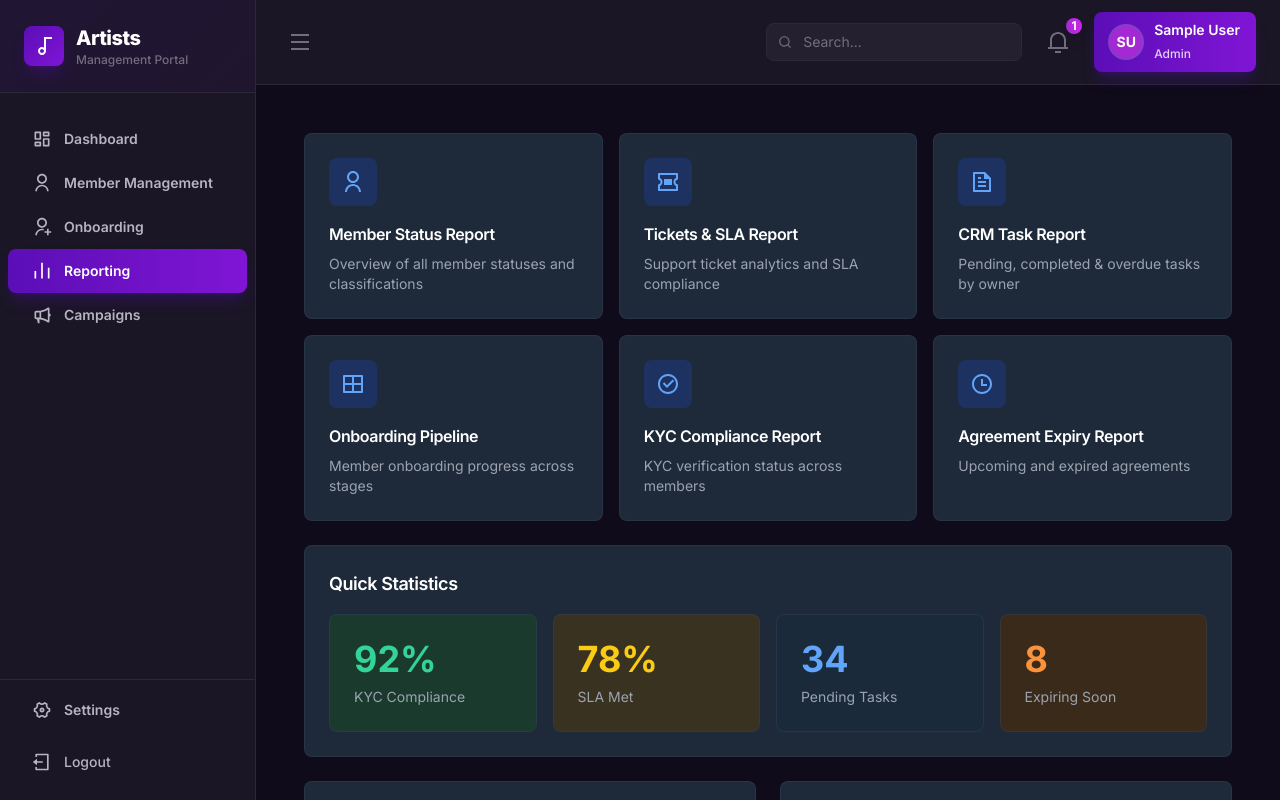
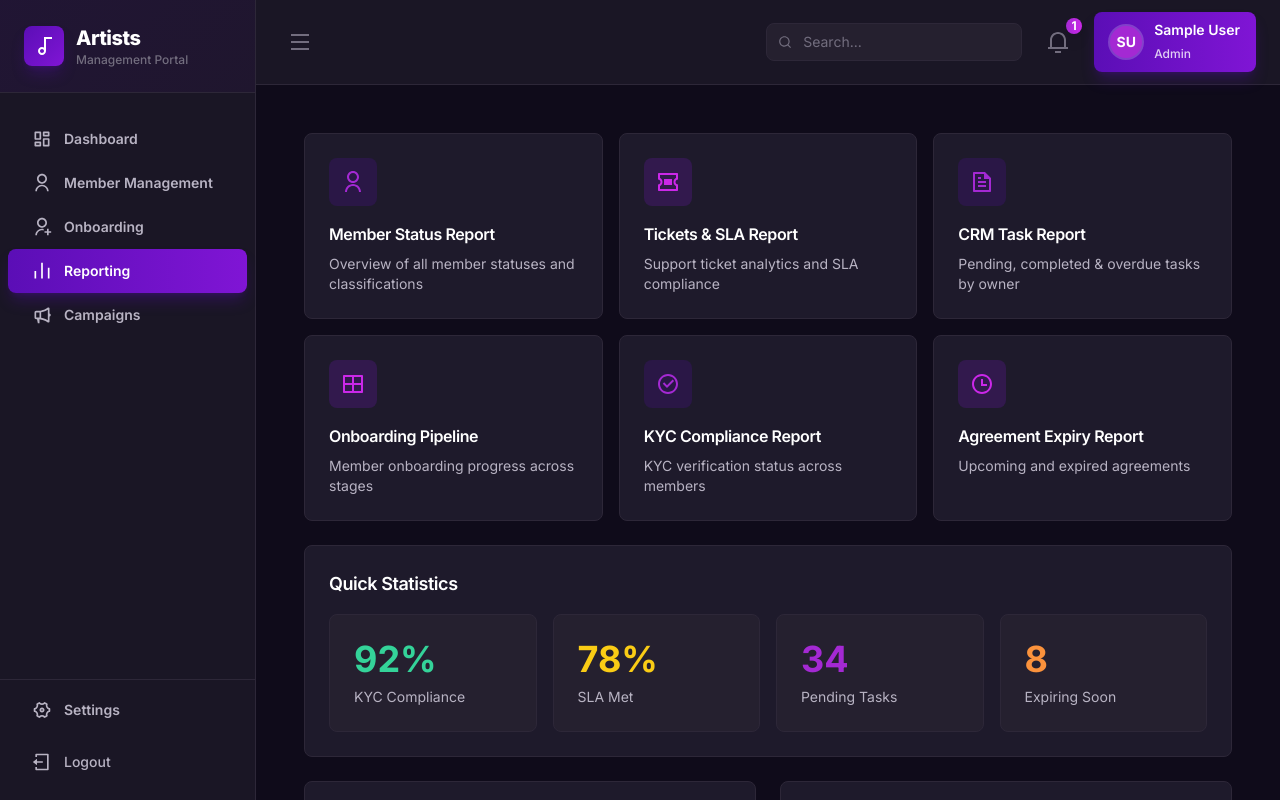
Before and after one commit to rahulgoongoonalo/CRM-, a React (Vite) app: page /reporting in a window 1280 px wide. Built offline with nearby package versions, Linux system fonts and the light colour scheme; sample sign-in values are in the browser's storage.

Commit message:
color chnage on report page

```diff
--- a/src/pages/Reporting.jsx
+++ b/src/pages/Reporting.jsx
@@ -6,64 +6,64 @@ const Reporting = () => {
       icon: <RiUserLine className="text-2xl" />,
       title: 'Member Status Report',
       description: 'Overview of all member statuses and classifications',
-      iconBg: 'bg-blue-900/50',
-      iconColor: 'text-blue-400'
+      iconBg: 'bg-brand-primary/20',
+      iconColor: 'text-brand-accent'
     },
     {
       icon: <RiTicket2Line className="text-2xl" />,
       title: 'Tickets & SLA Report',
       description: 'Support ticket analytics and SLA compliance',
-      iconBg: 'bg-blue-900/50',
-      iconColor: 'text-blue-400'
+      iconBg: 'bg-brand-secondary/20',
+      iconColor: 'text-brand-highlight'
     },
     {
       icon: <RiFileTextLine className="text-2xl" />,
       title: 'CRM Task Report',
       description: 'Pending, completed & overdue tasks by owner',
-      iconBg: 'bg-blue-900/50',
-      iconColor: 'text-blue-400'
+      iconBg: 'bg-brand-primary/20',
+      iconColor: 'text-brand-accent'
     },
     {
       icon: <RiLayoutGridLine className="text-2xl" />,
       title: 'Onboarding Pipeline',
       description: 'Member onboarding progress across stages',
-      iconBg: 'bg-blue-900/50',
-      iconColor: 'text-blue-400'
+      iconBg: 'bg-brand-secondary/20',
+      iconColor: 'text-brand-highlight'
     },
     {
       icon: <RiCheckboxCircleLine className="text-2xl" />,
       title: 'KYC Compliance Report',
       description: 'KYC verification status across members',
-      iconBg: 'bg-blue-900/50',
-      iconColor: 'text-blue-400'
+      iconBg: 'bg-brand-primary/20',
+      iconColor: 'text-brand-accent'
     },
     {
       icon: <RiTimeLine className="text-2xl" />,
       title: 'Agreement Expiry Report',
       description: 'Upcoming and expired agreements',
-      iconBg: 'bg-blue-900/50',
-      iconColor: 'text-blue-400'
+      iconBg: 'bg-brand-secondary/20',
+      iconColor: 'text-brand-highlight'
     },
   ];
 
   const quickStats = [
-    { value: '92%', label: 'KYC Compliance', color: 'bg-emerald-500/10', textColor: 'text-emerald-400', bgDark: 'bg-[#1a3a2e]' },
-    { value: '78%', label: 'SLA Met', color: 'bg-yellow-500/10', textColor: 'text-yellow-400', bgDark: 'bg-[#3a3220]' },
-    { value: '34', label: 'Pending Tasks', color: 'bg-blue-500/10', textColor: 'text-blue-400', bgDark: 'bg-[#1a2a3a]' },
-    { value: '8', label: 'Expiring Soon', color: 'bg-orange-500/10', textColor: 'text-orange-400', bgDark: 'bg-[#3a2a1a]' },
+    { value: '92%', label: 'KYC Compliance', color: 'bg-emerald-500/10', textColor: 'text-emerald-400', bgDark: 'bg-surface-lighter' },
+    { value: '78%', label: 'SLA Met', color: 'bg-yellow-500/10', textColor: 'text-yellow-400', bgDark: 'bg-surface-lighter' },
+    { value: '34', label: 'Pending Tasks', color: 'bg-brand-primary/10', textColor: 'text-brand-accent', bgDark: 'bg-surface-lighter' },
+    { value: '8', label: 'Expiring Soon', color: 'bg-orange-500/10', textColor: 'text-orange-400', bgDark: 'bg-surface-lighter' },
   ];
 
   const membersByTier = [
-    { tier: 'Tier 1 (Premier)', count: 156, percentage: 52, color: 'bg-yellow-500' },
-    { tier: 'Tier 2 (Elite)', count: 124, percentage: 41, color: 'bg-blue-500' },
-    { tier: 'Tier 3 (Standard)', count: 67, percentage: 22, color: 'bg-gray-500' },
+    { tier: 'Tier 1 (Premier)', count: 156, percentage: 52, color: 'bg-gradient-to-r from-yellow-500 to-yellow-600' },
+    { tier: 'Tier 2 (Elite)', count: 124, percentage: 41, color: 'bg-gradient-to-r from-brand-primary to-brand-secondary' },
+    { tier: 'Tier 3 (Standard)', count: 67, percentage: 22, color: 'bg-gradient-to-r from-gray-500 to-gray-600' },
   ];
 
   const onboardingSources = [
-    { source: 'Personal References', count: 89, percentage: 78, color: 'bg-blue-500' },
-    { source: 'Curated Artists', count: 67, percentage: 59, color: 'bg-blue-500' },
-    { source: 'Open Inbound', count: 45, percentage: 39, color: 'bg-blue-500' },
-    { source: 'Special Curated', count: 23, percentage: 20, color: 'bg-blue-500' },
+    { source: 'Personal References', count: 89, percentage: 78, color: 'bg-gradient-to-r from-brand-primary to-brand-secondary' },
+    { source: 'Curated Artists', count: 67, percentage: 59, color: 'bg-gradient-to-r from-brand-secondary to-brand-accent' },
+    { source: 'Open Inbound', count: 45, percentage: 39, color: 'bg-gradient-to-r from-brand-accent to-brand-highlight' },
+    { source: 'Special Curated', count: 23, percentage: 20, color: 'bg-gradient-to-r from-brand-highlight to-brand-accent' },
   ];
 
   return (
@@ -73,28 +73,28 @@ const Reporting = () => {
         {reportCards.map((card, index) => (
           <div
             key={index}
-            className="bg-[#1e2a3a] rounded-lg p-6 border border-slate-700/50 hover:bg-[#243447] transition-colors cursor-pointer group"
+            className="bg-surface-card rounded-lg p-6 border border-border hover:bg-surface-lighter hover:shadow-lg hover:shadow-brand-primary/10 transition-all cursor-pointer group"
           >
-            <div className={`${card.iconBg} ${card.iconColor} w-12 h-12 rounded-lg flex items-center justify-center mb-4 group-hover:bg-blue-800/50 transition-colors`}>
+            <div className={`${card.iconBg} ${card.iconColor} w-12 h-12 rounded-lg flex items-center justify-center mb-4 group-hover:bg-brand-primary/30 transition-colors`}>
               {card.icon}
             </div>
-            <h3 className="text-white font-semibold text-base mb-2">{card.title}</h3>
-            <p className="text-gray-400 text-sm">{card.description}</p>
+            <h3 className="text-text-primary font-semibold text-base mb-2">{card.title}</h3>
+            <p className="text-text-secondary text-sm">{card.description}</p>
           </div>
         ))}
       </div>
 
       {/* Quick Statistics */}
-      <div className="bg-[#1e2a3a] rounded-lg p-6 border border-slate-700/50 mb-6">
-        <h2 className="text-white font-semibold text-lg mb-4">Quick Statistics</h2>
+      <div className="bg-surface-card rounded-lg p-6 border border-border mb-6">
+        <h2 className="text-text-primary font-semibold text-lg mb-4">Quick Statistics</h2>
         <div className="grid grid-cols-1 md:grid-cols-2 lg:grid-cols-4 gap-4">
           {quickStats.map((stat, index) => (
             <div
               key={index}
-              className={`${stat.bgDark} rounded-lg p-6 border border-slate-700/50`}
+              className={`${stat.bgDark} rounded-lg p-6 border border-border hover:shadow-lg hover:shadow-brand-primary/10 transition-all`}
             >
               <div className={`text-4xl font-bold ${stat.textColor} mb-2`}>{stat.value}</div>
-              <div className="text-gray-400 text-sm">{stat.label}</div>
+              <div className="text-text-secondary text-sm">{stat.label}</div>
             </div>
           ))}
         </div>
@@ -103,16 +103,16 @@ const Reporting = () => {
       {/* Charts Section */}
       <div className="grid grid-cols-1 lg:grid-cols-2 gap-6">
         {/* Members by Tier */}
-        <div className="bg-[#1e2a3a] rounded-lg p-6 border border-slate-700/50">
-          <h3 className="text-white font-semibold text-lg mb-6">Members by Tier</h3>
+        <div className="bg-surface-card rounded-lg p-6 border border-border">
+          <h3 className="text-text-primary font-semibold text-lg mb-6">Members by Tier</h3>
           <div className="space-y-6">
             {membersByTier.map((item, index) => (
               <div key={index}>
                 <div className="flex justify-between items-center mb-2">
-                  <span className="text-white text-sm font-medium">{item.tier}</span>
-                  <span className="text-gray-400 text-sm">{item.count} members</span>
+                  <span className="text-text-primary text-sm font-medium">{item.tier}</span>
+                  <span className="text-text-secondary text-sm">{item.count} members</span>
                 </div>
-                <div className="w-full bg-slate-700/50 rounded-full h-2">
+                <div className="w-full bg-surface-lighter rounded-full h-2">
                   <div
                     className={`${item.color} h-2 rounded-full transition-all duration-500`}
                     style={{ width: `${item.percentage}%` }}
@@ -124,16 +124,16 @@ const Reporting = () => {
         </div>
 
         {/* Onboarding Sources */}
-        <div className="bg-[#1e2a3a] rounded-lg p-6 border border-slate-700/50">
-          <h3 className="text-white font-semibold text-lg mb-6">Onboarding Sources</h3>
+        <div className="bg-surface-card rounded-lg p-6 border border-border">
+          <h3 className="text-text-primary font-semibold text-lg mb-6">Onboarding Sources</h3>
           <div className="space-y-6">
             {onboardingSources.map((item, index) => (
               <div key={index}>
                 <div className="flex justify-between items-center mb-2">
-                  <span className="text-white text-sm font-medium">{item.source}</span>
-                  <span className="text-gray-400 text-sm">{item.count}</span>
+                  <span className="text-text-primary text-sm font-medium">{item.source}</span>
+                  <span className="text-text-secondary text-sm">{item.count}</span>
                 </div>
-                <div className="w-full bg-slate-700/50 rounded-full h-2">
+                <div className="w-full bg-surface-lighter rounded-full h-2">
                   <div
                     className={`${item.color} h-2 rounded-full transition-all duration-500`}
                     style={{ width: `${item.percentage}%` }}
```
